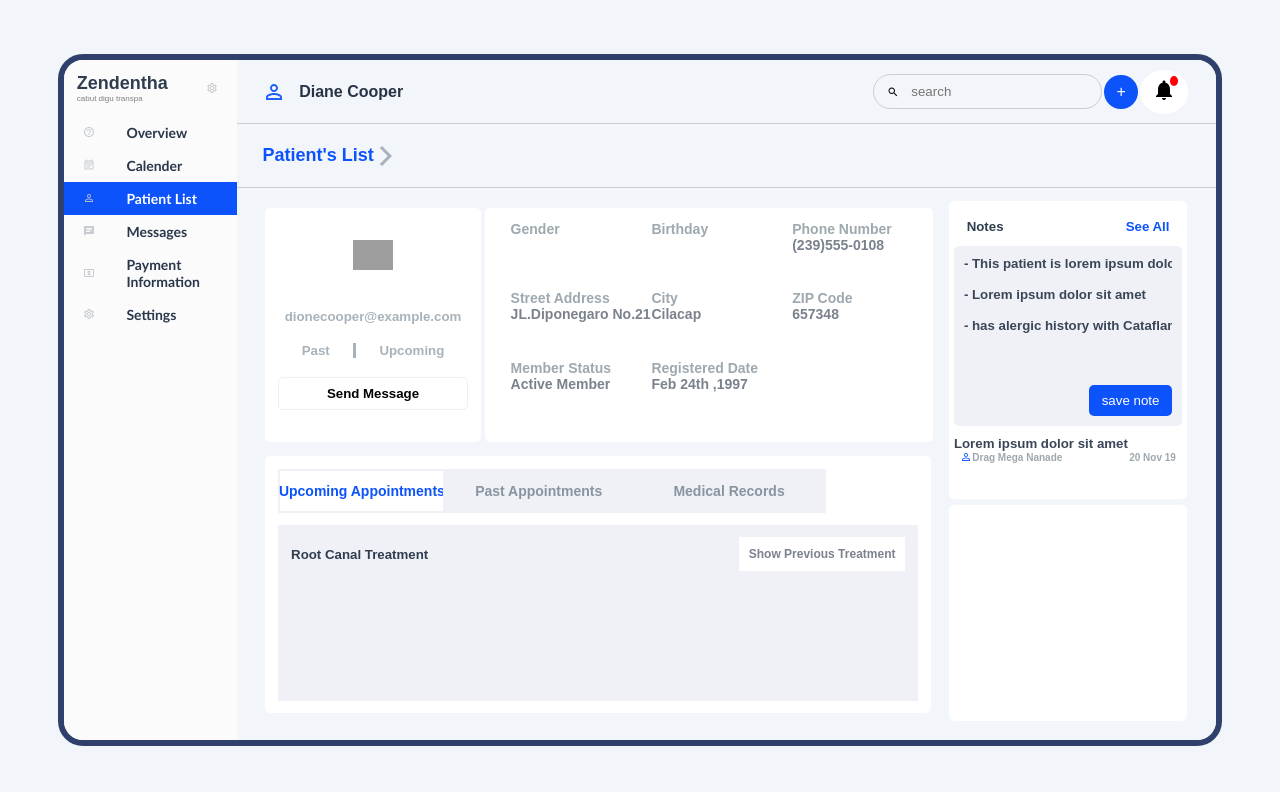
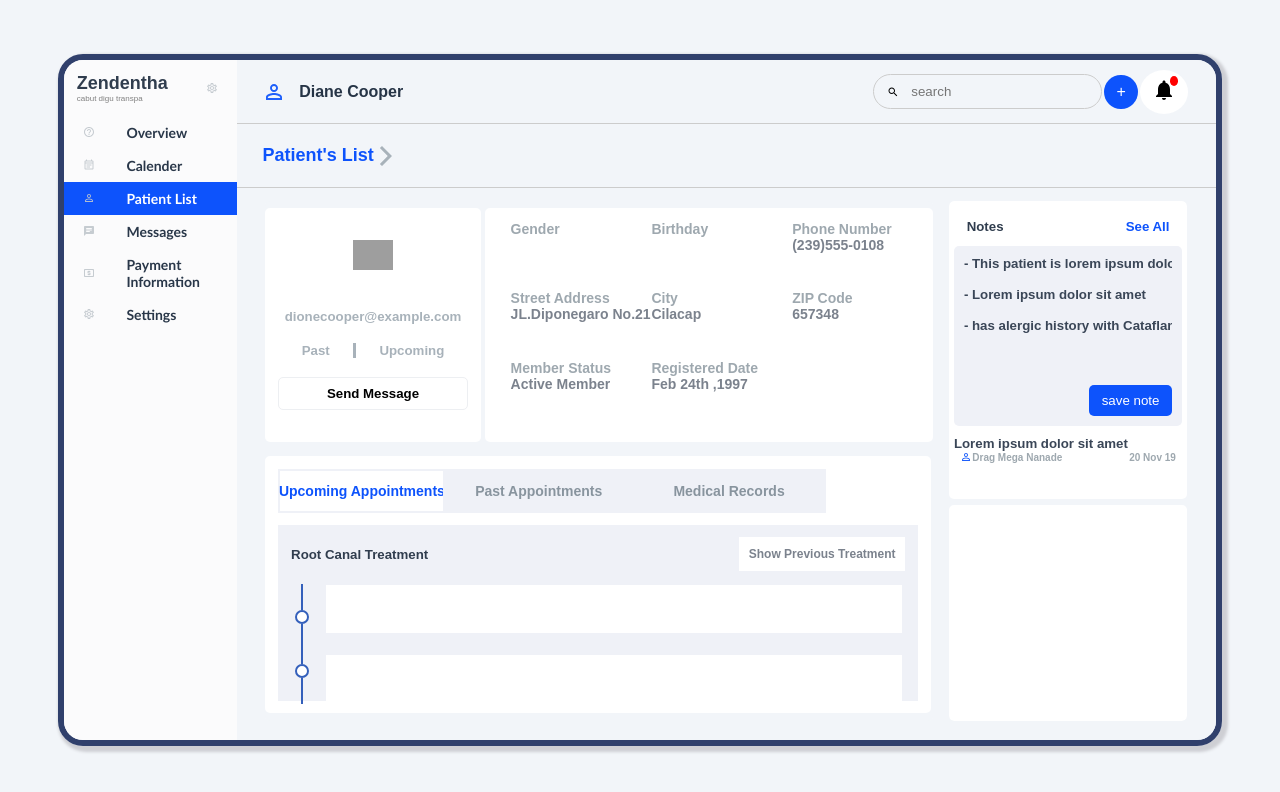
Before and after one commit to rajeshmn47/assignment, a React (Create React App) app: page / in a window 1280 px wide. Shown: the top 792 px of the page. Built offline with nearby package versions, Linux system fonts and the light colour scheme; no server answers; grey boxes are pictures that could not be loaded.

Commit message:
last commit

```diff
--- a/src/App.css
+++ b/src/App.css
@@ -21,6 +21,7 @@ html,body{
   display: flex;
   border-radius: 25px;
   overflow: hidden;
+  box-shadow: 3px 3px 3px 3px #cecfd4;
 }
 
 .sidebar{
--- a/src/rightbar.css
+++ b/src/rightbar.css
@@ -264,3 +264,47 @@ white-space: nowrap;
     height: 22vh;
     width: 100%;
 }
+.appointment{
+    width: 45vw;
+    height: 6vh;
+    background-color: #FFFFFF;
+}
+.bottombarappointment{
+    display: flex;
+    justify-content: space-evenly;
+    align-items: center;
+    flex-direction: row;
+    height: 15vh;
+    overflow-y: scroll;
+    scroll-behavior: unset;
+}
+.appointmentlist{
+    display: flex;
+    width: auto;
+    height: 20vh;
+    box-sizing: border-box;
+    flex-direction: column;
+    overflow-y: scroll;
+    overflow: hidden;
+    justify-content: space-evenly;
+    align-items: center;
+overflow: -moz-hidden-unscrollable;
+}
+.linecircle{
+    background-color: #FFFFFF;
+    width: 10px;
+    height: 10px;
+    border: 2px solid #3460bb;
+    border-radius: 50%;
+}
+.line{
+    background-color: #3460bb;
+    width: 2px;
+    height: 5vh;
+}
+.linecir{
+    display: flex;
+    flex-direction: column;
+    align-items: center;
+    justify-content: center;
+}
--- a/src/rightbar.js
+++ b/src/rightbar.js
@@ -104,6 +104,29 @@ export const Rightbar=({patient})=>{
 Previous Treatment</h5>
 </div>
 </div>
+<div className='bottombarappointment'>
+    <div className='linecir'>
+        <div className='line'></div>
+<div className='linecircle'>
+
+</div>
+<div className='line'></div>
+<div className='linecircle'>
+
+</div>
+<div className='line'>
+    </div>
+    </div>
+    <div className='appointmentlist'>
+        <div className='appointment'>
+
+        </div>
+        <div className='appointment'>
+
+            </div>
+
+</div>
+</div>
 </div>
 </div>
            </div>
```
